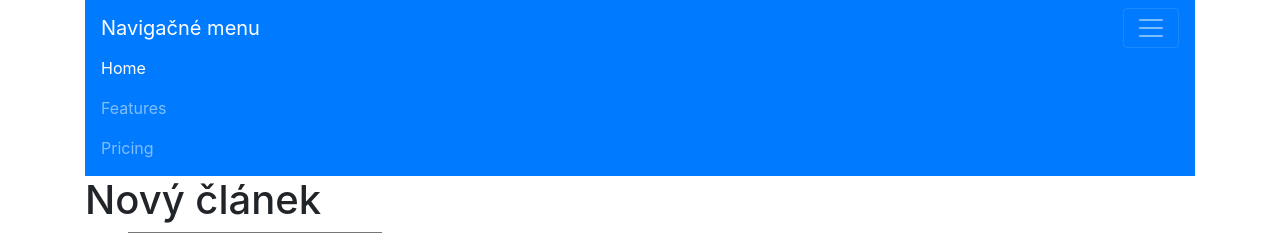
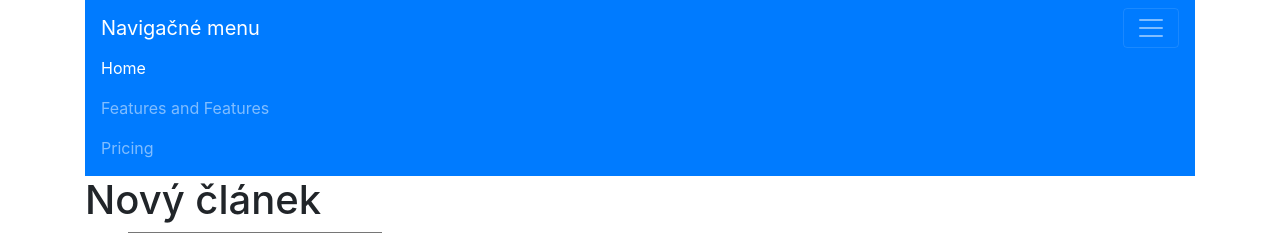
Before and after one commit to MarekIlencik/Projekt1, a Django app: page /post/new/ in a window 1280 px wide, after a click that opens the changed part. Shown: the top 233 px of the page. Run offline with Django 3.2, Linux system fonts and the light colour scheme; some libraries are stand-ins or nearby versions.

Commit message:
druhy komit

```diff
--- a/blog/templates/blog/base.html
+++ b/blog/templates/blog/base.html
@@ -28,7 +28,7 @@
       <a class="nav-link" href="/">Home <span class="sr-only">(current)</span></a>
     </li>
     <li class="nav-item">
-      <a class="nav-link" href="#">Features</a>
+      <a class="nav-link" href="#">Features and Features</a>
     </li>
     <li class="nav-item">
       <a class="nav-link" href="#">Pricing</a>
```
